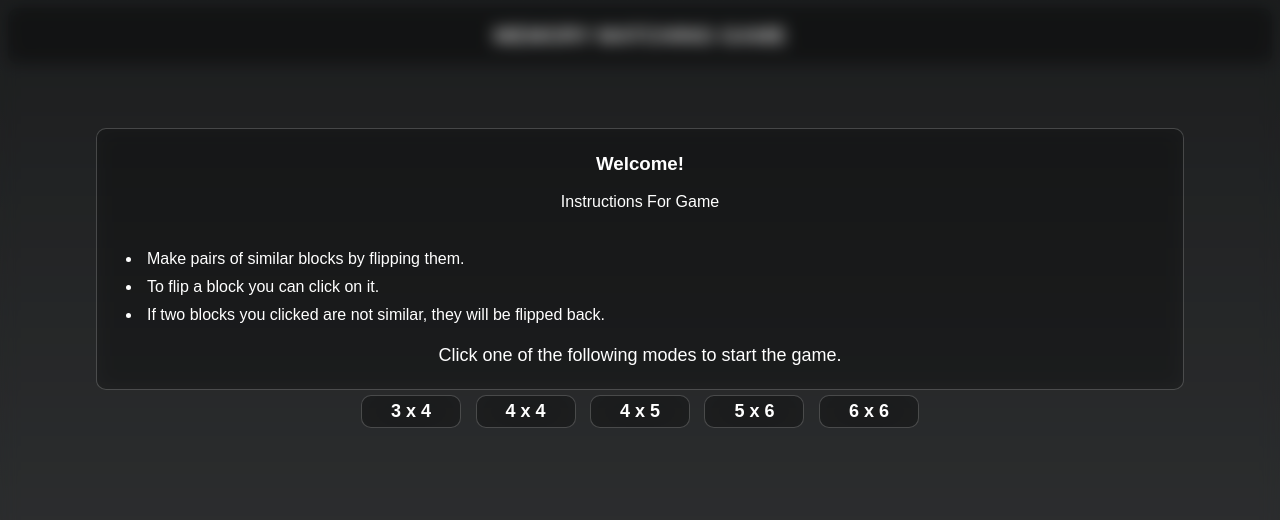
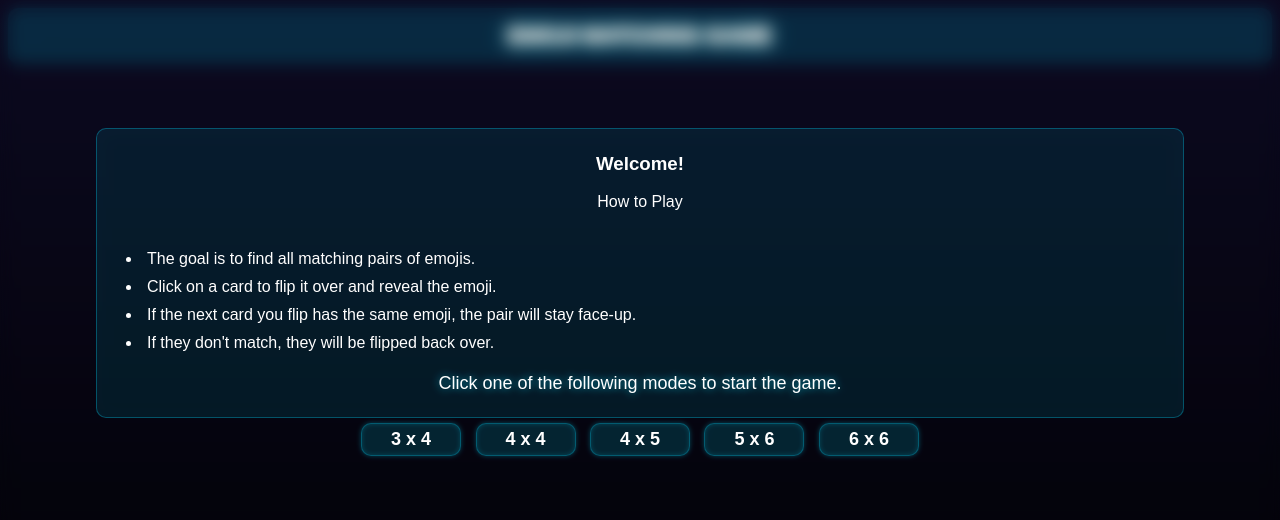
Before and after one commit to alokzef/Emoji-Matching-Game, a plain HTML site: page index.html in a window 1280 px wide. Drawn offline with Linux system fonts and the light colour scheme; a web font is replaced by a local one.

Commit message:
-changed theme to dark_neon

```diff
--- a/gameScript.js
+++ b/gameScript.js
@@ -10,7 +10,7 @@
         const timeSpan = document.getElementById('time');
 
         // --- Constants ---
-        // New set of animal emojis for the game
+        // Set of emojis for the game
         const EMOJIS = ['🐶', '🐱', '🐭', '🐹', '🐰', '🦊', '🐻', '🐼', '🐨', '🐯', '🦁', '🐮', '🐷', '🐸', '🐵', '🐔', '🐧', '🐦', '🐤', '🦆', '🦅', '🦉', '🦇', '🐺', '🐗', '🐴', '🦄', '🐝', '🐛', '🦋', '🐌', '🐞', '🐜', '🦗'];
         const FLIP_ANIMATION_DURATION = 1000; // ms
 
@@ -201,11 +201,12 @@
             const content = `
                 <div id="inst">
                     <h3>Welcome!</h3>
-                    Instructions For Game<br/><br/>
+                    How to Play<br/><br/>
                     <ul>
-                        <li>Make pairs of similar blocks by flipping them.</li>
-                        <li>To flip a block you can click on it.</li>
-                        <li>If two blocks you clicked are not similar, they will be flipped back.</li>
+                        <li>The goal is to find all matching pairs of emojis.</li>
+                        <li>Click on a card to flip it over and reveal the emoji.</li>
+                        <li>If the next card you flip has the same emoji, the pair will stay face-up.</li>
+                        <li>If they don't match, they will be flipped back over.</li>
                     </ul>
                     <p style="font-size:18px;">Click one of the following modes to start the game.</p>
                 </div>
--- a/gameStyle.css
+++ b/gameStyle.css
@@ -2,19 +2,20 @@
 
 /* Define custom properties for easier maintenance and theming */
 :root {
-    --primary-gradient-start: #232526;
-    --primary-gradient-end: #414345;
+    --primary-gradient-start: #0f0c29; /* Dark Purple/Blue */
+    --primary-gradient-end: #000000;   /* Black */
     --text-color: #fff;
 
-    /* Glassmorphism backgrounds (Dark Theme) */
-    --glass-bg-light: rgba(0, 0, 0, 0.15);
-    --glass-bg-medium: rgba(0, 0, 0, 0.25);
-    --glass-bg-dark: rgba(0, 0, 0, 0.35);
-    --card-front-bg: rgba(0, 0, 0, 0.4);
-    --card-back-bg: rgba(0, 0, 0, 0.6);
+    /* Glassmorphism backgrounds (Dark Neon Theme) */
+    --neon-cyan: 0, 217, 255;
+    --glass-bg-light: rgba(var(--neon-cyan), 0.1);
+    --glass-bg-medium: rgba(var(--neon-cyan), 0.15);
+    --glass-bg-dark: rgba(var(--neon-cyan), 0.2);
+    --card-front-bg: rgba(var(--neon-cyan), 0.25);
+    --card-back-bg: rgba(var(--neon-cyan), 0.4);
 
     --overlay-bg: rgba(0, 0, 0, 0.2);
-    --glass-border-color: rgba(255, 255, 255, 0.2);
+    --glass-border-color: rgba(var(--neon-cyan), 0.3);
 
     --card-flip-duration: 0.8s;
     --card-border-radius: 4px;
@@ -42,6 +43,7 @@ body {
 p {
     font-size: 40px;
     margin-top: 5px;
+    text-shadow: 0 0 8px rgba(var(--neon-cyan), 0.7);
 }
 
 table {
@@ -97,6 +99,8 @@ button {
     font-size: 18px;
     padding: 5px;
     cursor: pointer; /* Improve user experience */
+    transition: background-color 0.3s, box-shadow 0.3s;
+    box-shadow: 0 0 5px rgba(var(--neon-cyan), 0.3), inset 0 0 5px rgba(var(--neon-cyan), 0.2);
 }
 
 #ol {
@@ -153,6 +157,7 @@ button {
     font-size: 22px;
     /* Reset default h1 margin */
     margin: 0;
+    text-shadow: 0 0 5px #fff, 0 0 10px #fff, 0 0 15px rgba(var(--neon-cyan), 0.8), 0 0 20px rgba(var(--neon-cyan), 0.8);
 }
 
 .inner {
@@ -187,5 +192,7 @@ button {
 
 /* Remove outline on hover/active, but consider a custom :focus style for accessibility */
 button:hover, button:active {
+    background-color: var(--glass-bg-dark);
+    box-shadow: 0 0 10px rgba(var(--neon-cyan), 0.6), inset 0 0 8px rgba(var(--neon-cyan), 0.4);
     outline: 0;
 }
--- a/index.html
+++ b/index.html
@@ -4,7 +4,7 @@
     <meta charset="UTF-8">
     <meta http-equiv="X-UA-Compatible" content="IE=edge">
     <meta name="viewport" content="width=device-width, initial-scale=1.0">
-    <title>Memory Matching Game</title>
+    <title>Emoji Matching Game</title>
     <link rel="shortcut icon" type="image/png" href="Images/favicon.png"/>
     <link rel="stylesheet" href="gameStyle.css">
 </head>
@@ -13,7 +13,7 @@
 
     <header id="game-header">
         <span id="moves"></span>
-        <h1 id="logo">MEMORY MATCHING GAME</h1>
+        <h1 id="logo">EMOJI MATCHING GAME</h1>
         <span id="time"></span>
     </header>
 
```
